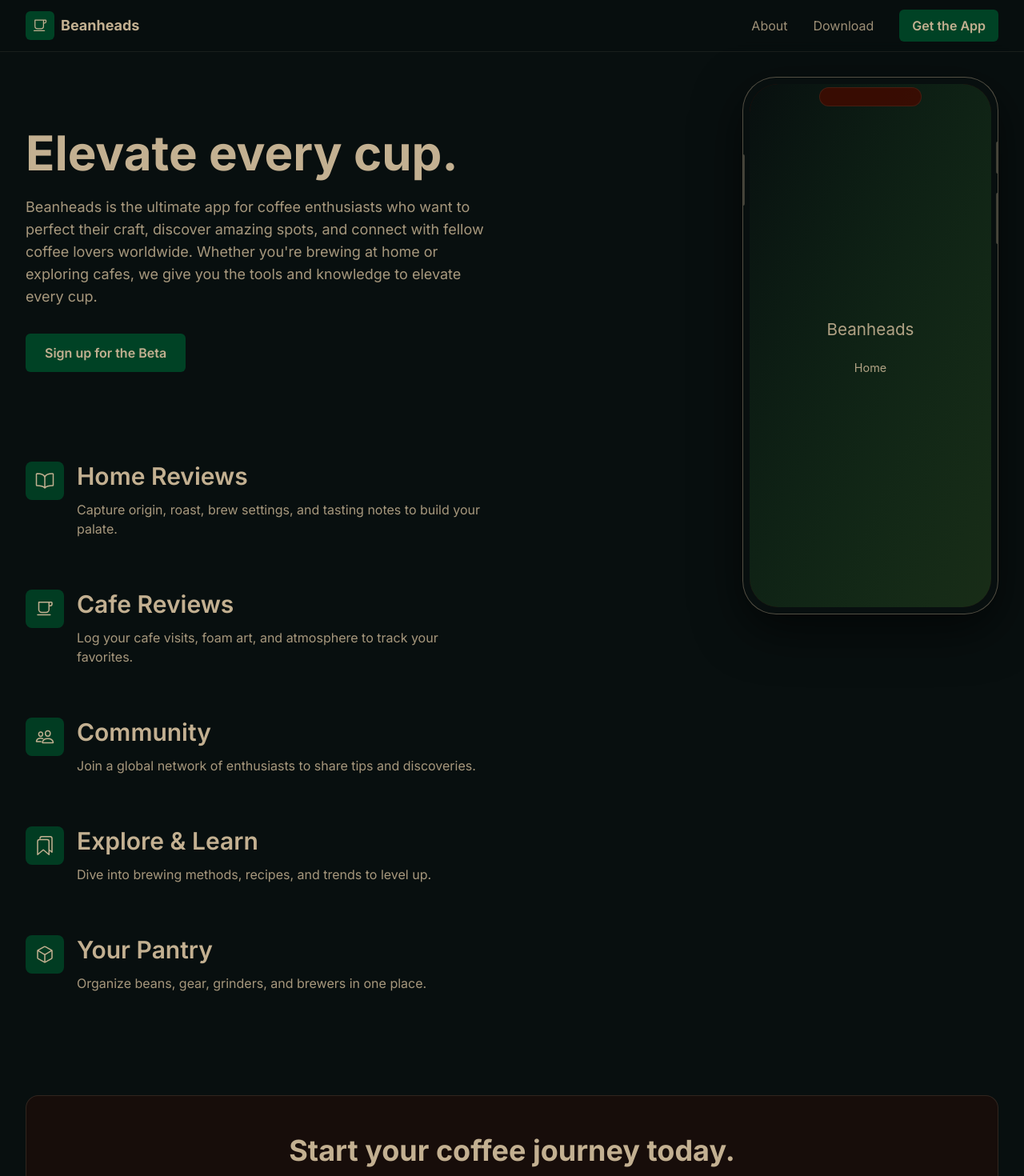
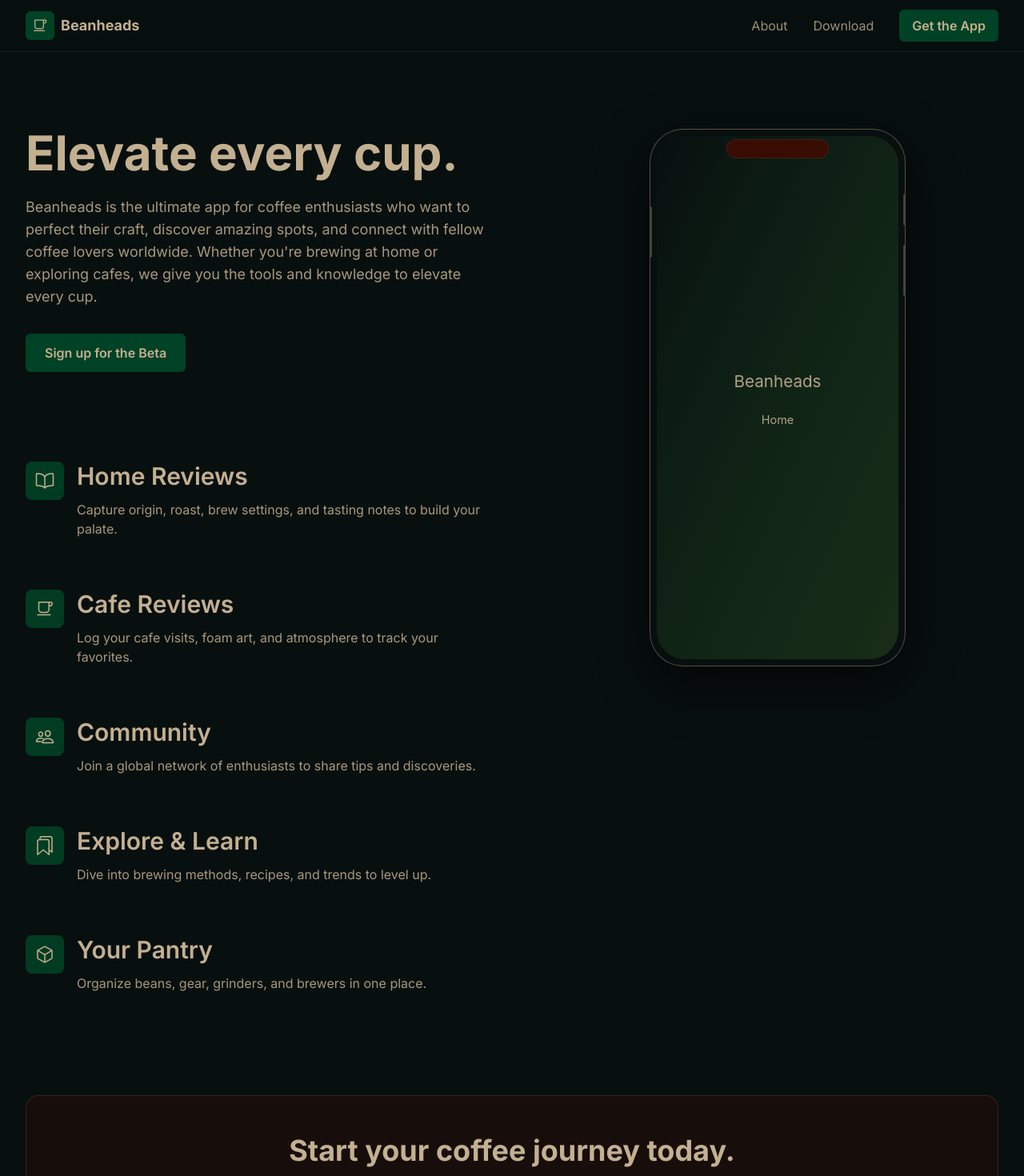
Before and after one commit to beanheads/beanheads-website, a SvelteKit app: page / in a window 1280 px wide. Shown: the top 1470 px of the page at 80% size. Built offline with nearby package versions, Linux system fonts and the light colour scheme.

Commit message:
Fix error with phone overlapping download cta

```diff
--- a/src/routes/+page.svelte
+++ b/src/routes/+page.svelte
@@ -52,10 +52,12 @@
 
 <Navbar />
 
-<!-- Hero -->
-<section class="max-w-7xl mx-auto px-4 sm:px-6 lg:px-8 pt-16 md:pt-24" id="hero">
-  <div class="grid grid-cols-1 lg:grid-cols-2 gap-12 items-center">
-    <div use:inView={{ onEnter: () => setActive('hero') }}>
+<!-- Experience (Hero + Features with bounded sticky phone) -->
+<section id="experience" class="max-w-7xl mx-auto px-4 sm:px-6 lg:px-8 pt-16 md:pt-24">
+  <div class="grid grid-cols-1 lg:grid-cols-2 gap-12 items-start lg:items-stretch">
+    <div>
+      <!-- Hero copy -->
+      <div id="hero" use:inView={{ onEnter: () => setActive('hero') }}>
         <h1 class="text-4xl md:text-6xl font-bold text-khaki">Elevate every cup.</h1>
         <p class="mt-6 text-khaki/85 text-base md:text-lg max-w-2xl font-normal">
           Beanheads is the ultimate app for coffee enthusiasts who want to perfect their craft, discover amazing spots, and connect with fellow coffee lovers worldwide. Whether you're brewing at home or exploring cafes, we give you the tools and knowledge to elevate every cup.
@@ -66,18 +68,9 @@
           </a>
         </div>
       </div>
-    <div class="hidden lg:block">
-      <div class="fixed-phone">
-        <PhoneMock active={activePhone} />
-      </div>
-    </div>
-  </div>
-</section>
 
-<!-- About / Features -->
-<section id="about" class="max-w-7xl mx-auto px-4 sm:px-6 lg:px-8 mt-20 md:mt-28">
-  <div class="grid grid-cols-1 lg:grid-cols-2 gap-12">
-    <div class="space-y-16">
+      <!-- Features -->
+      <div id="about" class="space-y-16 mt-20 md:mt-28">
         {#each features as feat}
           <div
             id={feat.id}
@@ -96,8 +89,14 @@
           </div>
         {/each}
       </div>
+    </div>
 
-    <div class="hidden lg:block"></div>
+    <!-- Bounded sticky phone -->
+    <div class="hidden lg:block lg:pl-8 self-stretch">
+      <div class="sticky top-24">
+        <PhoneMock active={activePhone} />
+      </div>
+    </div>
   </div>
 </section>
 
@@ -120,10 +119,4 @@
   :global(.scroll-mt-28) {
     scroll-margin-top: 7rem;
   }
-  :global(.fixed-phone) {
-    position: fixed;
-    top: 6rem; /* matches top-24 */
-    right: max(1rem, calc((100vw - 1280px) / 2 + 2rem)); /* align with container right + padding */
-    z-index: 40;
-  }
 </style>
```
Lines whose indentation alone changed are shown as unchanged.
